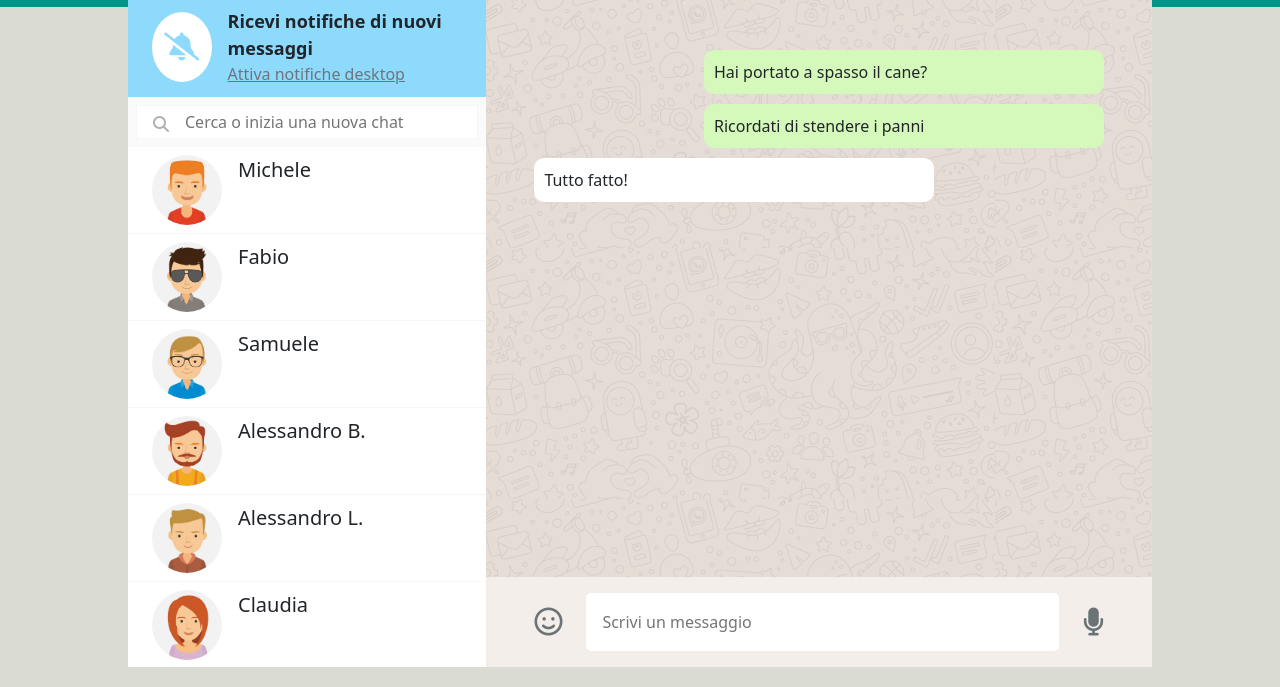
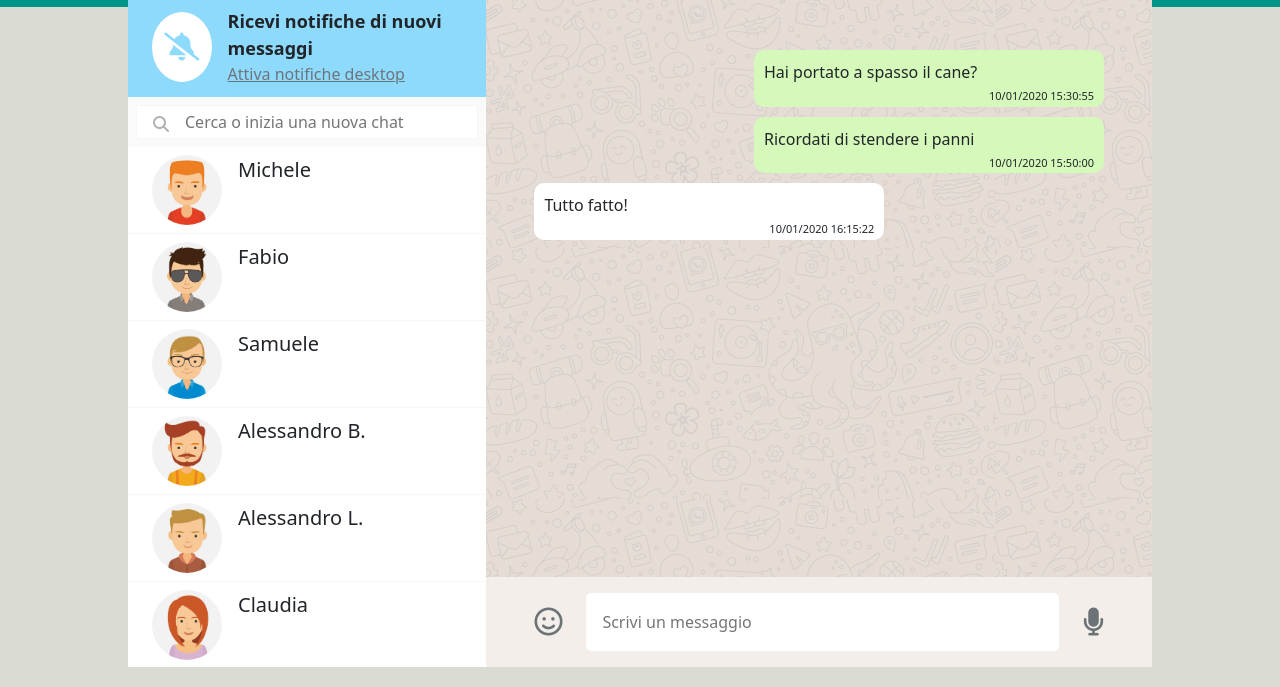
Before and after one commit to Gino804/vue-boolzapp, a plain HTML site: page index.html in a window 1280 px wide. Shown: the part 113-800 px from the top of the page. Drawn offline with nearby package versions, Linux system fonts and the light colour scheme.

Commit message:
Added message date

```diff
--- a/css/style.css
+++ b/css/style.css
@@ -104,9 +104,14 @@ p {
 
 .message {
   padding: 10px;
-  width: 400px;
+  padding-bottom: 2px;
+  width: 350px;
   border-radius: 10px;
   margin: 5px 0;
+}
+
+.message > p {
+  font-size: 11px;
 }
 
 .message.sent {
--- a/index.html
+++ b/index.html
@@ -119,6 +119,7 @@
               :class="message.status"
               class="message">
               {{ message.message }}
+              <p class="text-end pt-1">{{ message.date }}</p>
             </div>
           </section>
 
```
